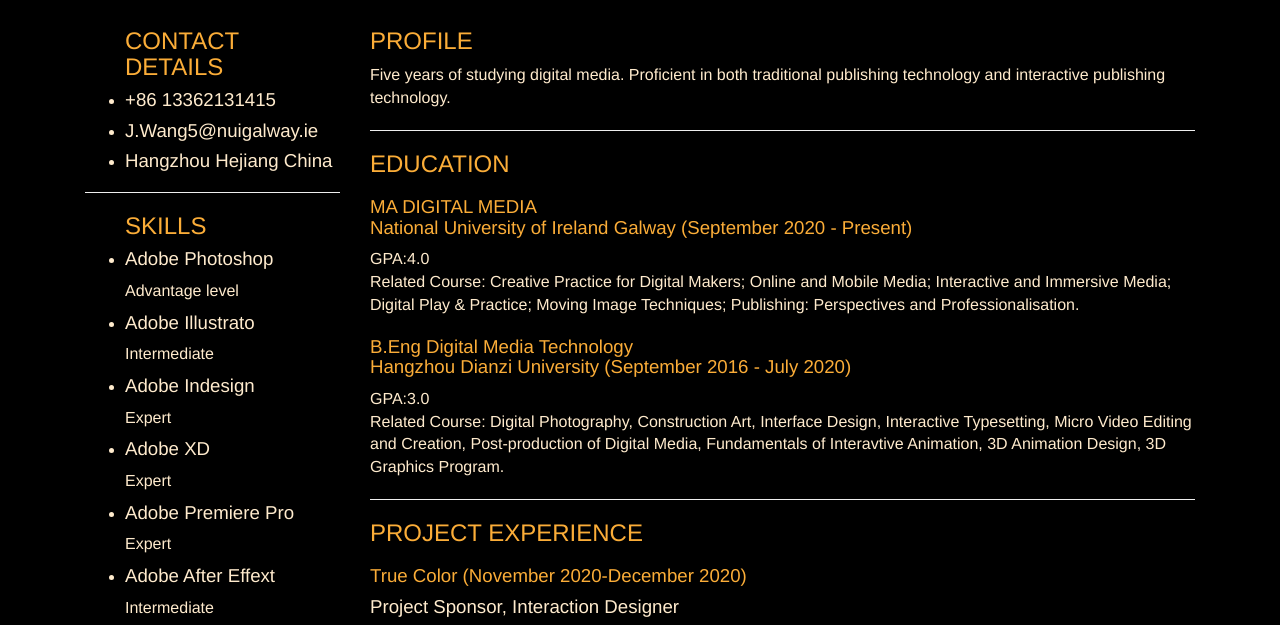
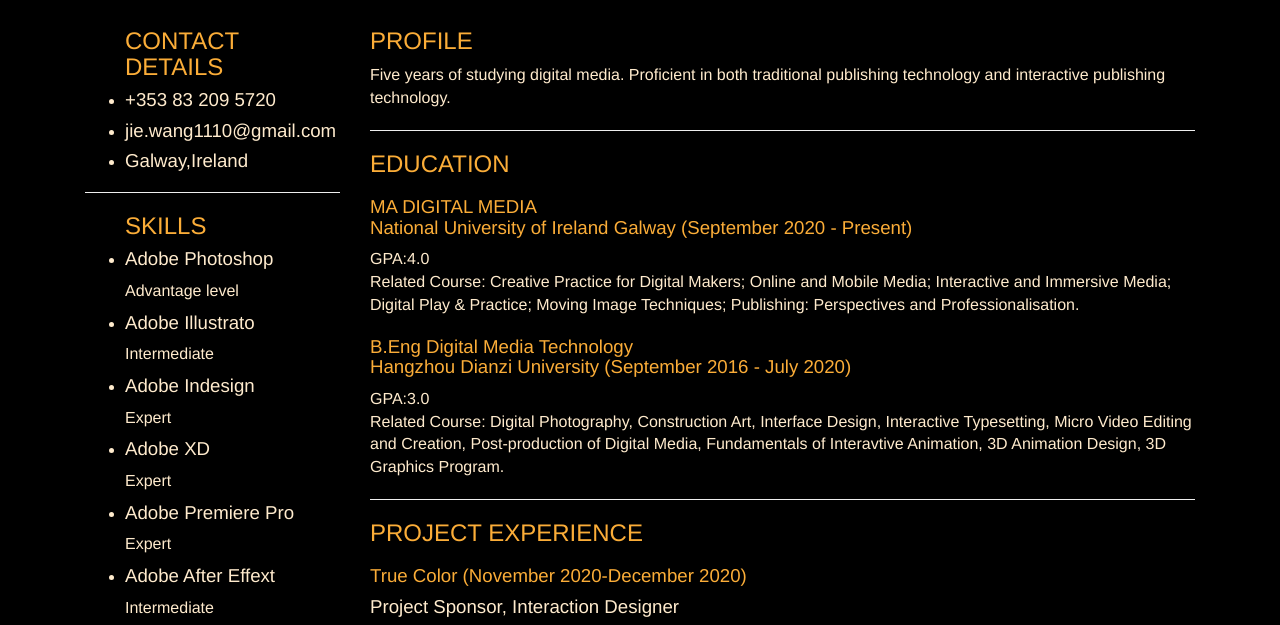
Before and after one commit to WJ1110/jiewang, a plain HTML site: page CV.html in a window 1280 px wide. Shown: the part 143-768 px from the top of the page. Drawn offline with nearby package versions, Linux system fonts and the light colour scheme.

Commit message:
Update CV.html

```diff
--- a/CV.html
+++ b/CV.html
@@ -24,9 +24,9 @@
                 <div class="col-md-3">
                     <ul class="CONTACT">
                         <h2>CONTACT DETAILS</h2>
-                        <li><h4>+86 13362131415</h4></li>
-                        <li><h4>J.Wang5@nuigalway.ie</h4></li>
-                        <li><h4>Hangzhou Hejiang China</h4></li>
+                        <li><h4>+353 83 209 5720</h4></li>
+                        <li><h4>jie.wang1110@gmail.com</h4></li>
+                        <li><h4>Galway,Ireland</h4></li>
                     </ul>
                     <hr color="blanchedalmond">
                     <ul class="SKILLS">
```
